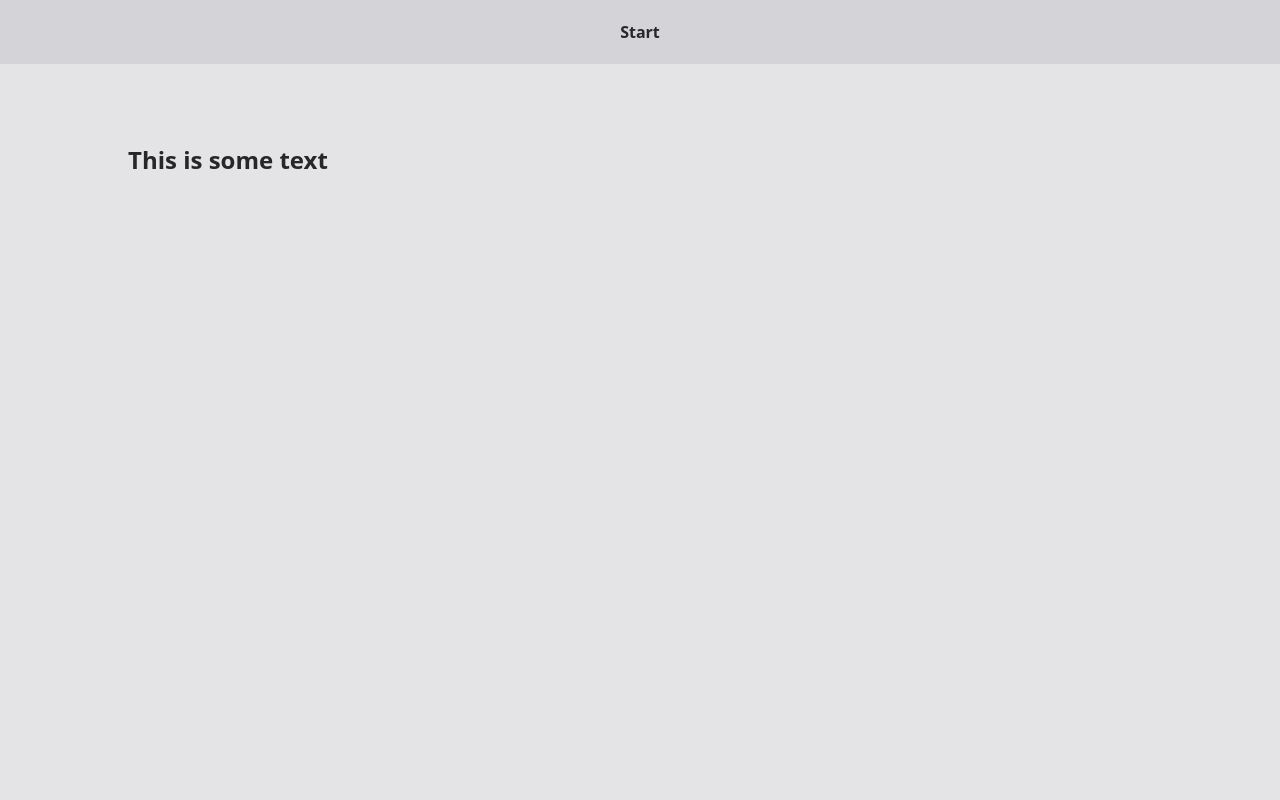
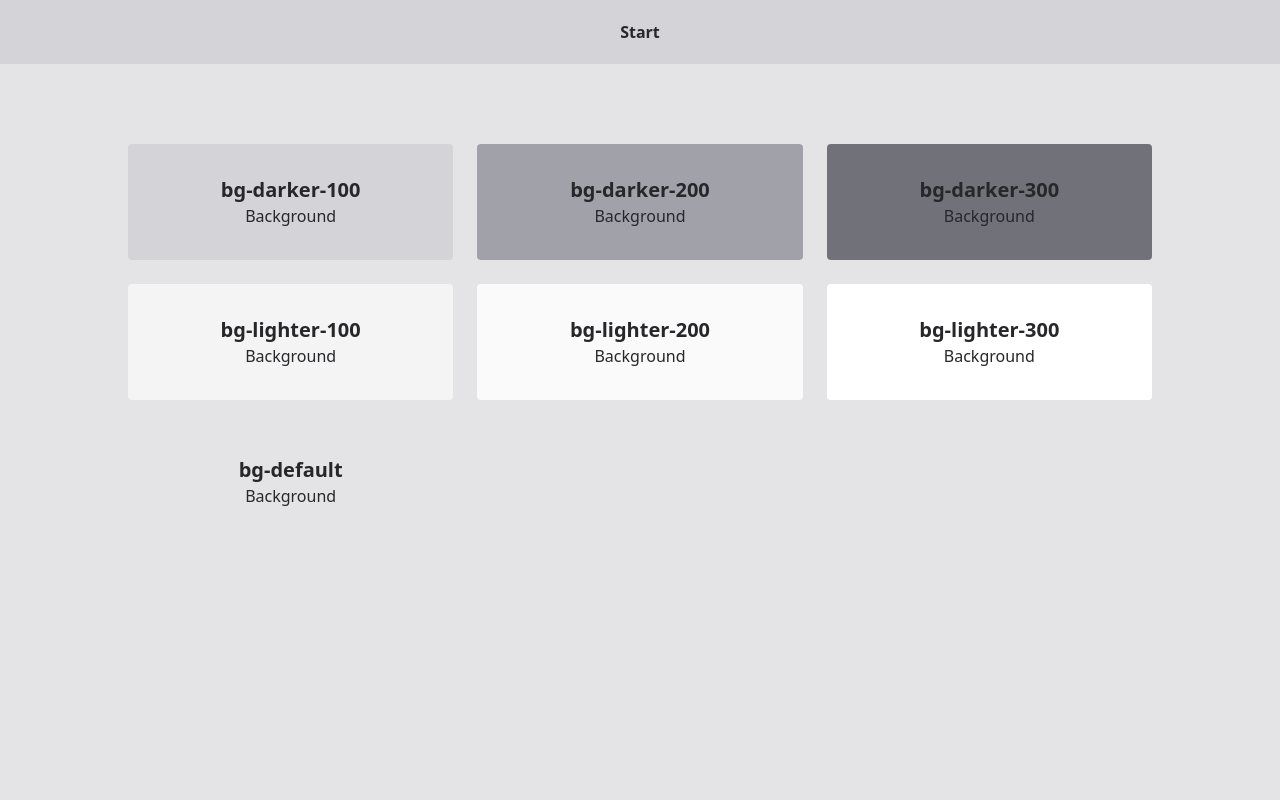
Before and after one commit to iaseth/dark-theme-in-react, a React (Vite) app: page / in a window 1280 px wide. Shown: the top 800 px of the page. Built offline with nearby package versions, Linux system fonts and the light colour scheme; what redicons would draw is missing.

Commit message:
Displaying backgrounds with BackgroundTile component

```diff
--- a/src/App/App.css
+++ b/src/App/App.css
@@ -19,3 +19,5 @@ h6, .h6, .p6 { @apply text-xs; }
 .H6, .P6 { @apply text-3xl; }
 
 .container { @apply max-w-5xl mx-auto; }
+
+.cards-grid { @apply grid md:grid-cols-3 gap-6; }
--- a/src/App/App.tsx
+++ b/src/App/App.tsx
@@ -6,6 +6,7 @@ import rediconsJson from './redicons.json';
 
 import { Footer, Header } from './components';
 import { useDarkTheme } from './hooks';
+import { BackgroundTile } from './ui';
 
 
 
@@ -19,8 +20,16 @@ export default function App () {
 			<Header {...{toggleDarkTheme}} />
 
 			<main className="min-h-screen px-4 py-20">
-				<section className='container grid md:grid-cols-3'>
-					<h1>This is some text</h1>
+				<section className='container cards-grid'>
+					<BackgroundTile bgClass='bg-darker-100' />
+					<BackgroundTile bgClass='bg-darker-200' />
+					<BackgroundTile bgClass='bg-darker-300' />
+
+					<BackgroundTile bgClass='bg-lighter-100' />
+					<BackgroundTile bgClass='bg-lighter-200' />
+					<BackgroundTile bgClass='bg-lighter-300' />
+
+					<BackgroundTile bgClass='bg-default' />
 				</section>
 			</main>
 
--- /dev/null
+++ b/src/App/ui/tiles/BackgroundTile/BackgroundTile.tsx
@@ -0,0 +1,17 @@
+
+
+
+interface BackgroundTileProps {
+	bgClass: string
+}
+
+export default function BackgroundTile ({
+	bgClass
+}: BackgroundTileProps) {
+	return (
+		<section className={`px-6 py-8 text-center ${bgClass} rounded`}>
+			<h2>{bgClass}</h2>
+			<p>Background</p>
+		</section>
+	);
+}
--- a/src/App/ui/ui.tsx
+++ b/src/App/ui/ui.tsx
@@ -1,8 +1,2 @@
 
-
-
-export function Button () {
-	return (
-		<button>Ok</button>
-	);
-}
+export { default as BackgroundTile } from "./tiles/BackgroundTile/BackgroundTile";
```
